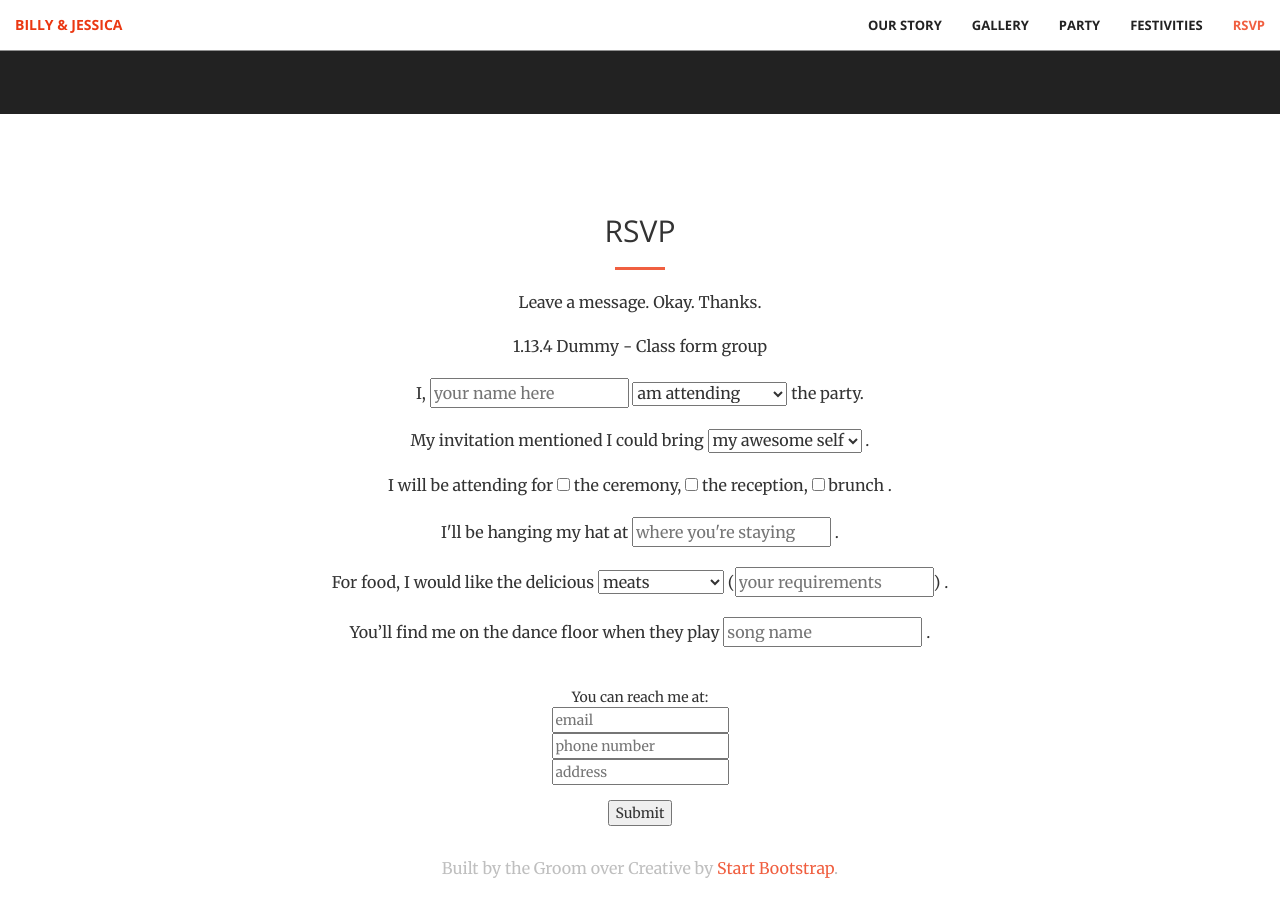
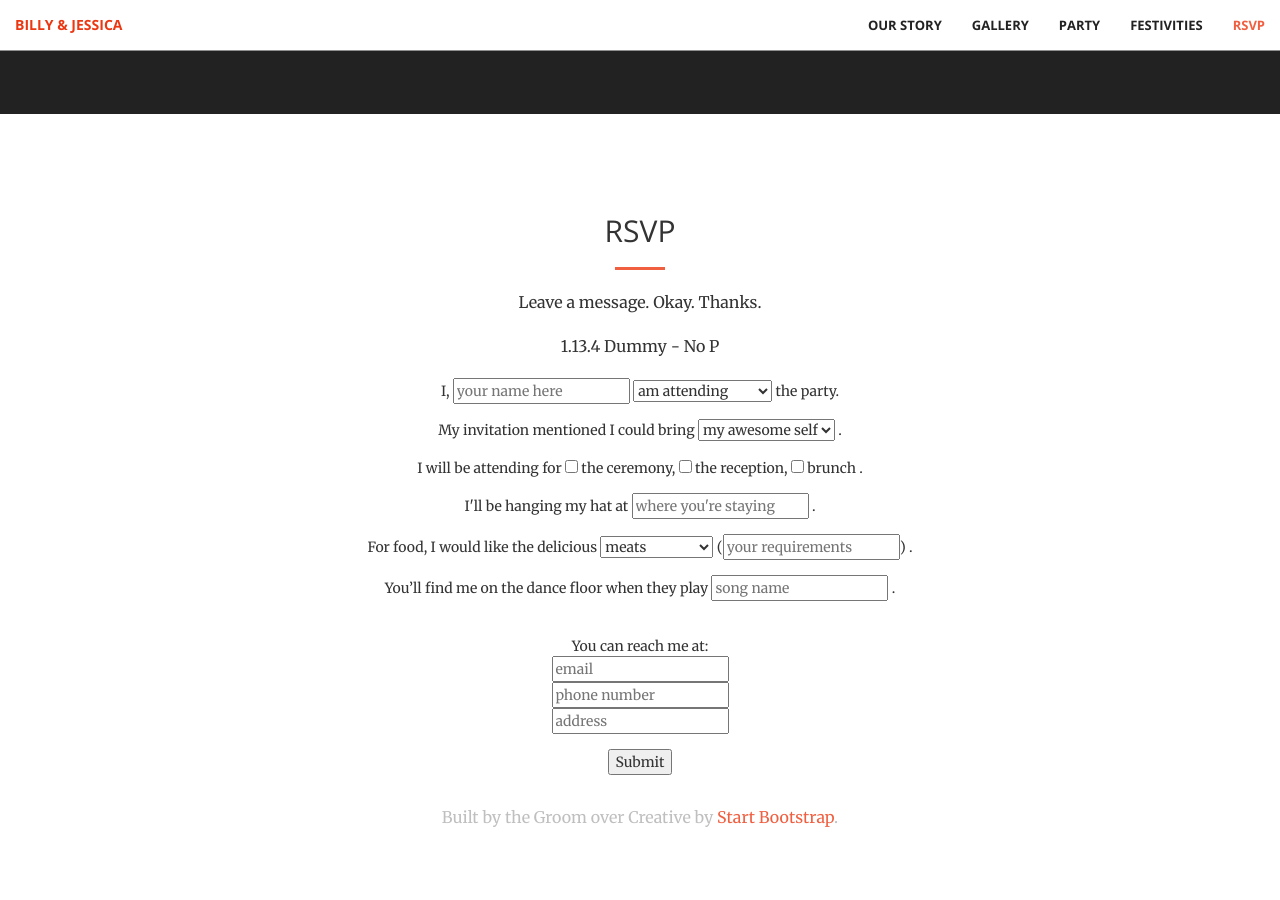
Before and after one commit to notbleh/wed-website, a Jekyll site: the page built from live.html, in a window 1280 px wide and 900 px high, scrolled down 2807 px. Built offline with Jekyll 4.4.1, drawn with Linux system fonts in a browser that asks for light colours; nearby versions of some CDN libraries; after the commit the page ends 3656 px from its top, so only the background shows below that.

Commit message:
Update rsvp1.html

```diff
--- a/_includes/rsvp1.html
+++ b/_includes/rsvp1.html
@@ -9,45 +9,45 @@
                     <!-- form action="https://www.formingo.co/submit/27f31d48-c28a-4b27-9309-5ca7df47b37a" method="POST" -->
                     <form action="#" method="POST" name="rsvpform" id="rsvpform" class="rsvp-form">
                         <div class="form-group">
-                            <p>1.13.4 Dummy - Class form group</p>
-                            <p>I, <span>
+                            <p>1.13.4 Dummy - No P</p>
+                            I, <span>
                                 <input type="text" name="name" id="name" placeholder="your name here">
                                     <select name="attending">
                                         <option value="yes" selected>am attending</option>
                                         <option value="no">am not attending</option>
                                     </select>
                             </span>
-                                the party. </p>
+                                the party.
                         </div>
                         <!-- hide if not attending -->
                         <div>
                             <div class="form-group">
-                                <p>My invitation mentioned I could bring
+                                My invitation mentioned I could bring
                                 <span>
                                     <select name="guests">
                                         <option value="0" selected>my awesome self</option>
                                         <option value="1">a date</option>
                                         <option value="2">my family</option>
                                     </select>
-                                </span>. </p>
+                                </span>.
                             <!-- to insert guest names form -->
                             </div>
                             <div class="form-group">
-                                <p>I will be attending for
+                                I will be attending for
                                 <span>
                                     <input type="checkbox" name="ceremony" value="on"> the ceremony,
                                     <input type="checkbox" name="reception" value="on"> the reception,
                                     <input type="checkbox" name="brunch" value="on"> brunch
-                                </span>. </p>
+                                </span>.
                             </div>
                             <div class="form-group">
-                                <p>I'll be hanging my hat at
+                                I'll be hanging my hat at
                                 <span>
                                     <input type="text" name="staying_at" id="staying_at" placeholder="where you're staying">
-                                </span>. </p>
+                                </span>.
                             </div>
                             <div class="form-group">
-                                <p>For food, I would like the delicious
+                                For food, I would like the delicious
                                 <span>
                                     <select name="food">
                                         <option value="meat" selected>meats</option>
@@ -55,13 +55,13 @@
                                         <option value="other">other options</option>
                                     </select>
                                     &lpar;<input type="text" name="diet" id="diet" placeholder="your requirements">&rpar;
-                                </span>. </p>
+                                </span>.
                             </div>
                             <div class="form-group">
-                                <p>You’ll find me on the dance floor when they play
+                                You’ll find me on the dance floor when they play
                                 <span>
                                     <input type="text" name="songs" id="songs" placeholder="song name">
-                                </span>. </p>
+                                </span>.
                             </div>
                         </div>
                         <!-- finish hiding -->
```
